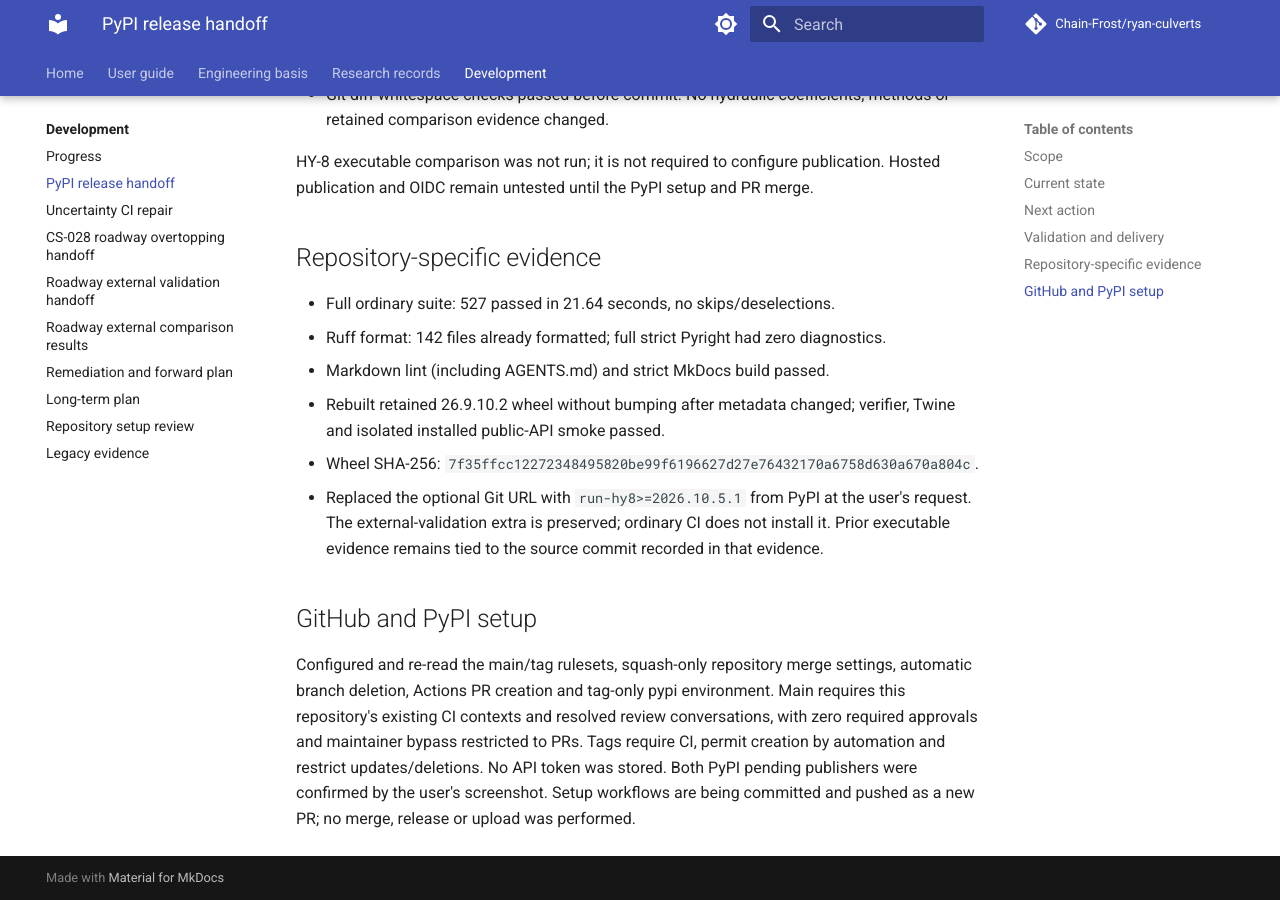
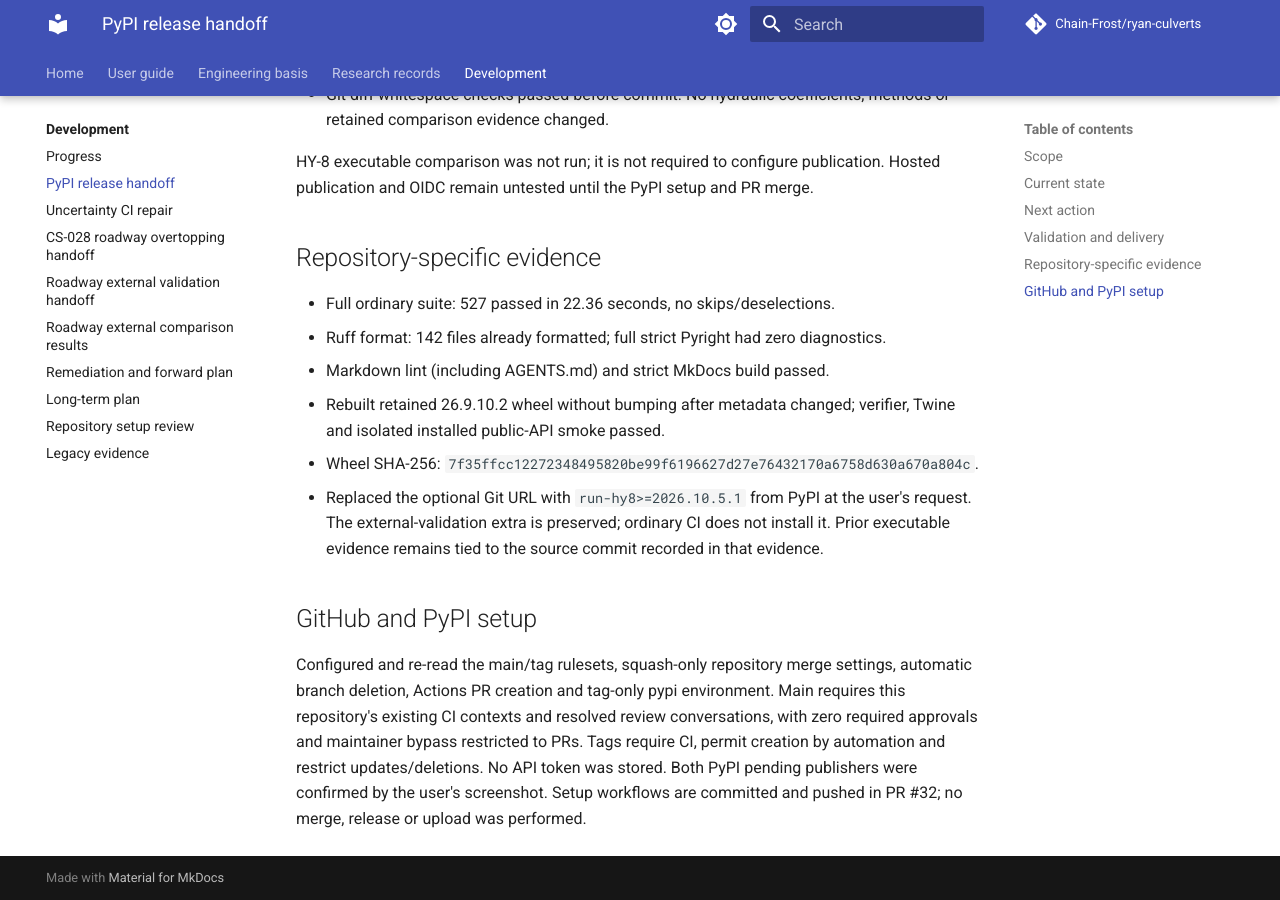
Before and after one commit to Chain-Frost/ryan-culverts, an MkDocs documentation site: the page built from docs/work/2026-10-16-pypi-release-automation.md, in a window 1280 px wide and 900 px high, scrolled down 1395 px. Built offline with MkDocs 1.6.1 and Material for MkDocs 9.7.7, drawn with Linux system fonts in a browser that asks for light colours; comment, search, counter and statistics services are not loaded; some of the changed text lies outside the part shown.

Commit message:
Link release setup PR and record validation delivery

```diff
--- a/docs/work/2026-10-16-pypi-release-automation.md
+++ b/docs/work/2026-10-16-pypi-release-automation.md
@@ -7,7 +7,7 @@
 | Created | 2026-10-16 |
 | Updated | 2026-10-16 |
 | Next review | 2026-10-23 |
-| Delivery | feature/pypi-release-automation; new PR requested |
+| Delivery | feature/pypi-release-automation; [PR #32](https://github.com/Chain-Frost/ryan-culverts/pull/32) |
 
 ## Scope
 
@@ -19,7 +19,7 @@
 
 Added preparation/finalization/publication workflows and the release helper. The
 [publication guide](../pypi_publishing.md) owns setup, release and recovery instructions.
-The new PR will own current review status. No release or PyPI upload has been started.
+[PR #32](https://github.com/Chain-Frost/ryan-culverts/pull/32) owns current review status. No release or PyPI upload has been started.
 
 ## Next action
 
@@ -48,7 +48,7 @@
 
 ## Repository-specific evidence
 
-- Full ordinary suite: 527 passed in 21.64 seconds, no skips/deselections.
+- Full ordinary suite: 527 passed in 22.36 seconds, no skips/deselections.
 - Ruff format: 142 files already formatted; full strict Pyright had zero diagnostics.
 - Markdown lint (including AGENTS.md) and strict MkDocs build passed.
 - Rebuilt retained 26.9.10.2 wheel without bumping after metadata changed; verifier,
@@ -66,4 +66,4 @@
 with zero required approvals and maintainer bypass restricted to PRs. Tags require
 CI, permit creation by automation and restrict updates/deletions. No API token was stored.
 Both PyPI pending publishers were confirmed by the user's screenshot. Setup workflows
-are being committed and pushed as a new PR; no merge, release or upload was performed.
+are committed and pushed in PR #32; no merge, release or upload was performed.
```
Also changed, not shown: docs/work/README.md (+1 -1 lines).
